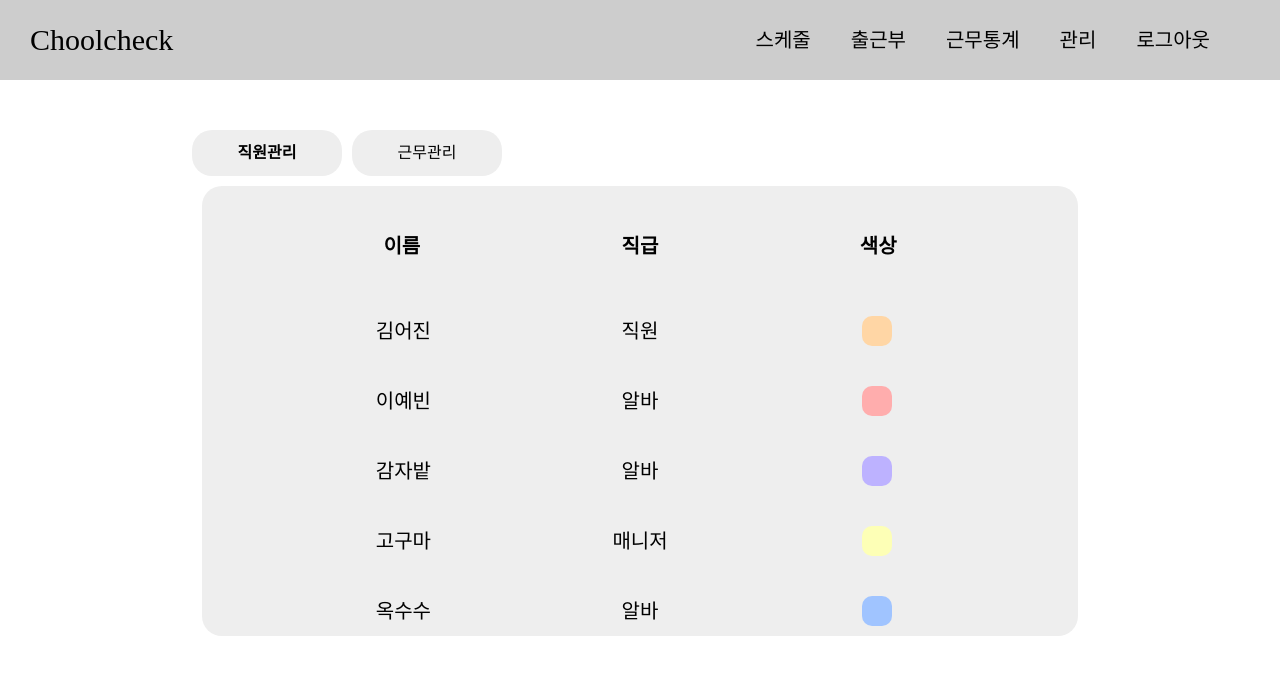
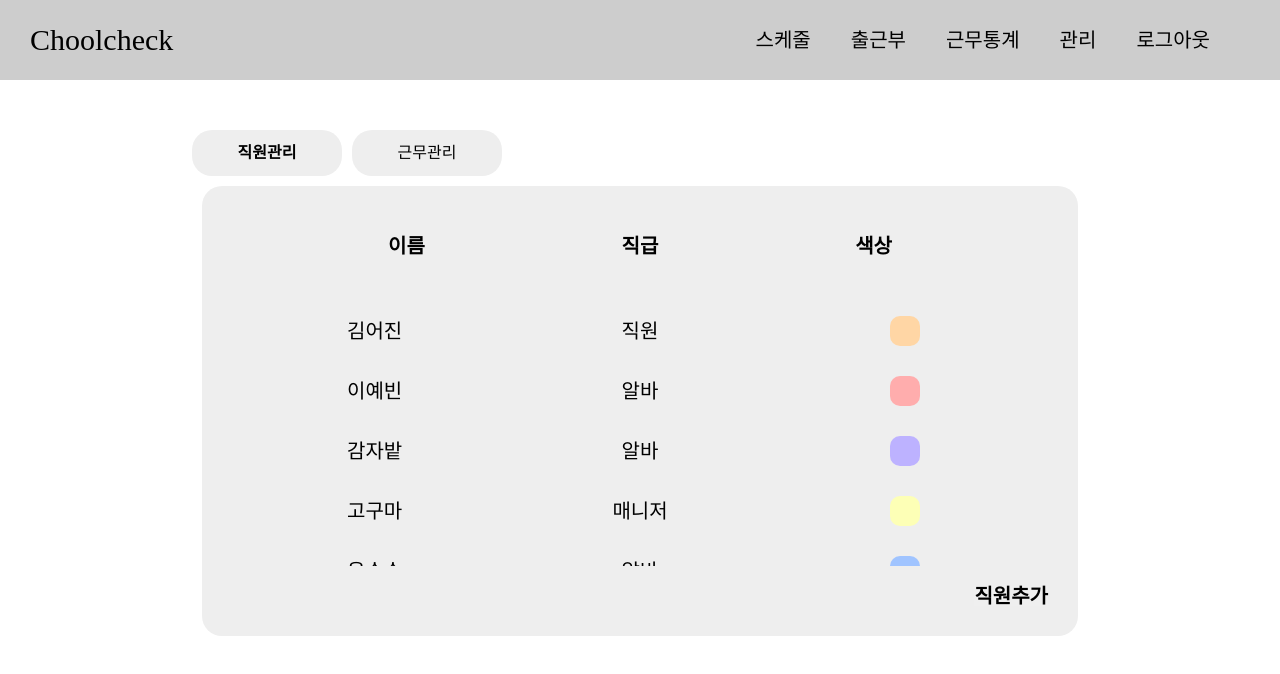
Before and after one commit to ChoolCheck/frontend, a React (Create React App) app: page /manage in a window 1280 px wide. Shown: the top 674 px of the page. Built offline with nearby package versions, Linux system fonts and the light colour scheme; sample sign-in values are in the browser's storage; a web font is replaced by a local one.

Commit message:
update manageEmployee

```diff
--- a/src/page/calendar/Calendar.tsx
+++ b/src/page/calendar/Calendar.tsx
@@ -30,14 +30,12 @@ const Calendar = () => {
         name: "옥수수판매합니다",
         time: "09-13",
         date: "2023-02-18",
-        textColor: "#727272",
         backgroundColor: "#a0c4ff",
       },
       {
         name: "이예빈",
         time: "12-17",
         date: "2023-02-18",
-        textColor: "#727272",
         backgroundColor: "#ffd6a5",
       },
     ],
@@ -47,7 +45,6 @@ const Calendar = () => {
         time: "09-13",
         totalWorkTime: "4",
         date: "2023-02-18",
-        textColor: "#727272",
         backgroundColor: "#ffadad",
       },
       {
@@ -55,7 +52,6 @@ const Calendar = () => {
         time: "12-18",
         totalWorkTime: "6",
         date: "2023-02-18",
-        textColor: "#727272",
         backgroundColor: "#fdffb6",
       },
       {
@@ -63,7 +59,6 @@ const Calendar = () => {
         time: "12-18",
         totalWorkTime: "6",
         date: "2023-02-12",
-        textColor: "#727272",
         backgroundColor: "#bdb2ff",
       },
     ],
--- a/src/page/calendar/type.ts
+++ b/src/page/calendar/type.ts
@@ -14,7 +14,6 @@ export interface calendarDetailViewProps {
       name: string;
       time: string;
       date: string;
-      textColor: string;
       backgroundColor: string;
     }[];
     checkedWorkList: {
@@ -22,7 +21,6 @@ export interface calendarDetailViewProps {
       time: string;
       totalWorkTime: string;
       date: string;
-      textColor: string;
       backgroundColor: string;
     }[];
     memo: string;
--- a/src/page/manage/Manage.tsx
+++ b/src/page/manage/Manage.tsx
@@ -14,6 +14,11 @@ const Manage = () => {
     { name: "고구마", backgroundColor: "#fdffb6", rank: "매니저" },
     { name: "옥수수", backgroundColor: "#a0c4ff", rank: "알바" },
     { name: "안녕하세요안녕하세요", backgroundColor: "#a0c4ff", rank: "알바" },
+    { name: "김어진", backgroundColor: "#ffd6a5", rank: "직원" },
+    { name: "이예빈", backgroundColor: "#ffadad", rank: "알바" },
+    { name: "감자밭", backgroundColor: "#bdb2ff", rank: "알바" },
+    { name: "고구마", backgroundColor: "#fdffb6", rank: "매니저" },
+    { name: "옥수수", backgroundColor: "#a0c4ff", rank: "알바" },
   ];
 
   const work = [
--- a/src/page/manage/ManageEmployeeView.tsx
+++ b/src/page/manage/ManageEmployeeView.tsx
@@ -1,16 +1,15 @@
 import React, { useState, useEffect } from "react";
-import axios from "axios";
 import "./manage-employee.scss";
 import * as type from "./type";
 const ManageEmployeeView = ({ employeeList }: type.manageEmployeeProps) => {
   return (
     <div className="ManageEmployeeView-top-container">
+      <div className="employeeList-ul-col">
+        <span className="employeeList-ul-col-name">이름</span>
+        <span className="employeeList-ul-col-rank">직급</span>
+        <span className="employeeList-ul-col-color">색상</span>
+      </div>
       <ul className="employeeList-ul">
-        <p className="employeeList-ul-col">
-          <span className="employeeList-ul-col-name">이름</span>
-          <span className="employeeList-ul-col-rank">직급</span>
-          <span className="employeeList-ul-col-color">색상</span>
-        </p>
         {employeeList.map((item) => (
           <li className="employeeList-li">
             <span className="employeeList-li-name">{item.name}</span>
@@ -24,6 +23,9 @@ const ManageEmployeeView = ({ employeeList }: type.manageEmployeeProps) => {
           </li>
         ))}
       </ul>
+      <div className="button-container">
+        <button className="employeeList-addButton">직원추가</button>
+      </div>
     </div>
   );
 };
--- a/src/page/manage/ManageWorkView.tsx
+++ b/src/page/manage/ManageWorkView.tsx
@@ -20,8 +20,8 @@ const ManageWorkView = ({ workFormList }: type.manageWorkProps) => {
               x
             </button>
           </li>
-        ))}{" "}
-      </ul>{" "}
+        ))}
+      </ul>
       <div className="button-container">
         <button className="workFormList-addButton">근무추가</button>
       </div>
--- a/src/page/manage/manage-employee.scss
+++ b/src/page/manage/manage-employee.scss
@@ -2,71 +2,92 @@
 @import "../../static/mixin.scss";
 
 .ManageEmployeeView-top-container {
-  display: flex;
+  position: relative;
+  display: block;
   justify-content: center;
   text-align: center;
 
-  min-height: 400px;
-  max-height: 450px;
+  min-width: 700px;
+  height: 450px;
   font-size: 20px;
   background-color: rgb(238, 238, 238);
   border-radius: 20px;
   margin: 10px;
-  overflow-y: auto;
 
-  .employeeList-ul {
-    width: 70%;
   .employeeList-ul-col {
-      margin: 50px 0 50px 0;
+    margin: 0 auto;
+    padding: 50px 0 40px 0;
+    width: 80%;
     display: flex;
     justify-content: space-between;
-
     .employeeList-ul-col-name,
     .employeeList-ul-col-rank,
     .employeeList-ul-col-color {
+      width: 150px;
+      font-weight: 600;
       padding: 0 50px 0 50px;
-        font-weight: 600;
     }
   }
+  .employeeList-ul {
+    margin: 0 auto;
+    padding: 0px 0 20px 0;
+    width: 80%;
+    height: 250px;
+    overflow-y: auto;
+
     .employeeList-li {
       height: 50px;
-      margin: 20px;
+      margin: 10px;
       align-items: center;
       display: flex;
       justify-content: space-between;
 
       .employeeList-li-name {
-        width: 100px;
+        width: 150px;
       }
       .employeeList-li-rank {
-        width: 100px;
+        width: 150px;
       }
       .employeeList-li-color {
-        width: 100px;
-
+        width: 150px;
         .employeeList-li-color-content {
           border-radius: 10px;
-          width: 10px;
-          height: 10px;
           padding: 4px 15px 4px 15px;
         }
       }
+    }
+  }
+  .button-container {
+    position: absolute;
+    font-weight: 600;
+    bottom: 0;
+    right: 0;
+    .employeeList-addButton {
+      margin: 0 30px 30px 0;
     }
   }
 }
 
 @include tablet {
   .ManageEmployeeView-top-container {
-    min-width: 700px;
-    max-height: 700px;
+    height: 700px;
     margin: 10px;
+
+    .employeeList-ul {
+      overflow-y: auto;
+      height: 500px;
+    }
   }
 }
 
 @include mobile {
   .ManageEmployeeView-top-container {
-    min-width: 700px;
-    max-height: 700px;
+    height: 700px;
     margin: 10px;
+
+    .employeeList-ul {
+      overflow-y: auto;
+      height: 500px;
     }
   }
+}
--- a/src/page/manage/manage-work.scss
+++ b/src/page/manage/manage-work.scss
@@ -17,6 +17,8 @@
 
   .workFormList-ul {
     width: 60%;
+    height: 320px;
+    overflow-y: auto;
     .workFormList-ul-col {
       margin: 50px 0 50px 0;
       display: flex;
```
Lines whose indentation alone changed are shown as unchanged.
